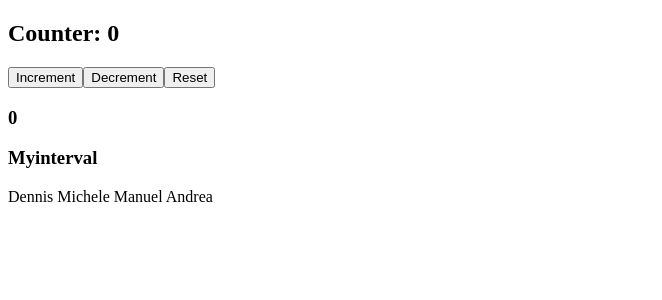
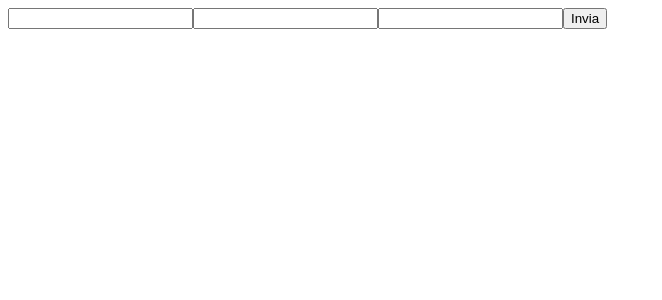
Before and after one commit to dens90/react-exercises, a React (Create React App) app: page / in a window 1280 px wide. Shown: the top 300 px of the page, without its empty margins (0-662 px from the left). Built offline with nearby package versions, Linux system fonts and the light colour scheme.

Commit message:
useRef-02

```diff
--- a/src/App.js
+++ b/src/App.js
@@ -6,6 +6,7 @@ import Form from "./Form";
 import GithubUser from "./GithubUser";
 import GithubUserList from "./GithubUserList";
 import FilteredList from "./FilteredList";
+import CarDetails from "./CarDetails";
 
 const App = () => {
   const onCounterChange = (count) => {
@@ -13,13 +14,13 @@ const App = () => {
   };
   return (
     <div>
-
+      <CarDetails initialData={{model:'', year:'', color:''}}/>
       {/* <Sum /> */}
-      <Counter />
+      {/* <Counter /> */}
       {/* <Form /> */}
       {/* <GithubUser  username='dens90'/> */}
       {/* <GithubUserList name /> */}
-      <FilteredList />
+      {/* <FilteredList /> */}
     </div>
   );
 };
--- /dev/null
+++ b/src/CarDetails.js
@@ -0,0 +1,22 @@
+import React, { useEffect, useRef } from "react";
+
+const CarDetails = ({ initialData }) => {
+  const inputRef = useRef(null);
+
+  useEffect(() => {
+    inputRef.current.reset();
+  }, [initialData]);
+
+  return (
+    <div>
+      <form ref={inputRef} defaultValue={initialData}>
+        <input type="text" defaultValue={initialData.model} name="model" />
+        <input type="text" defaultValue={initialData.year} name="year" />
+        <input type="text" defaultValue={initialData.color} name="color" />
+        <button type="submit">Invia</button>
+      </form>
+    </div>
+  );
+};
+
+export default CarDetails;
```
